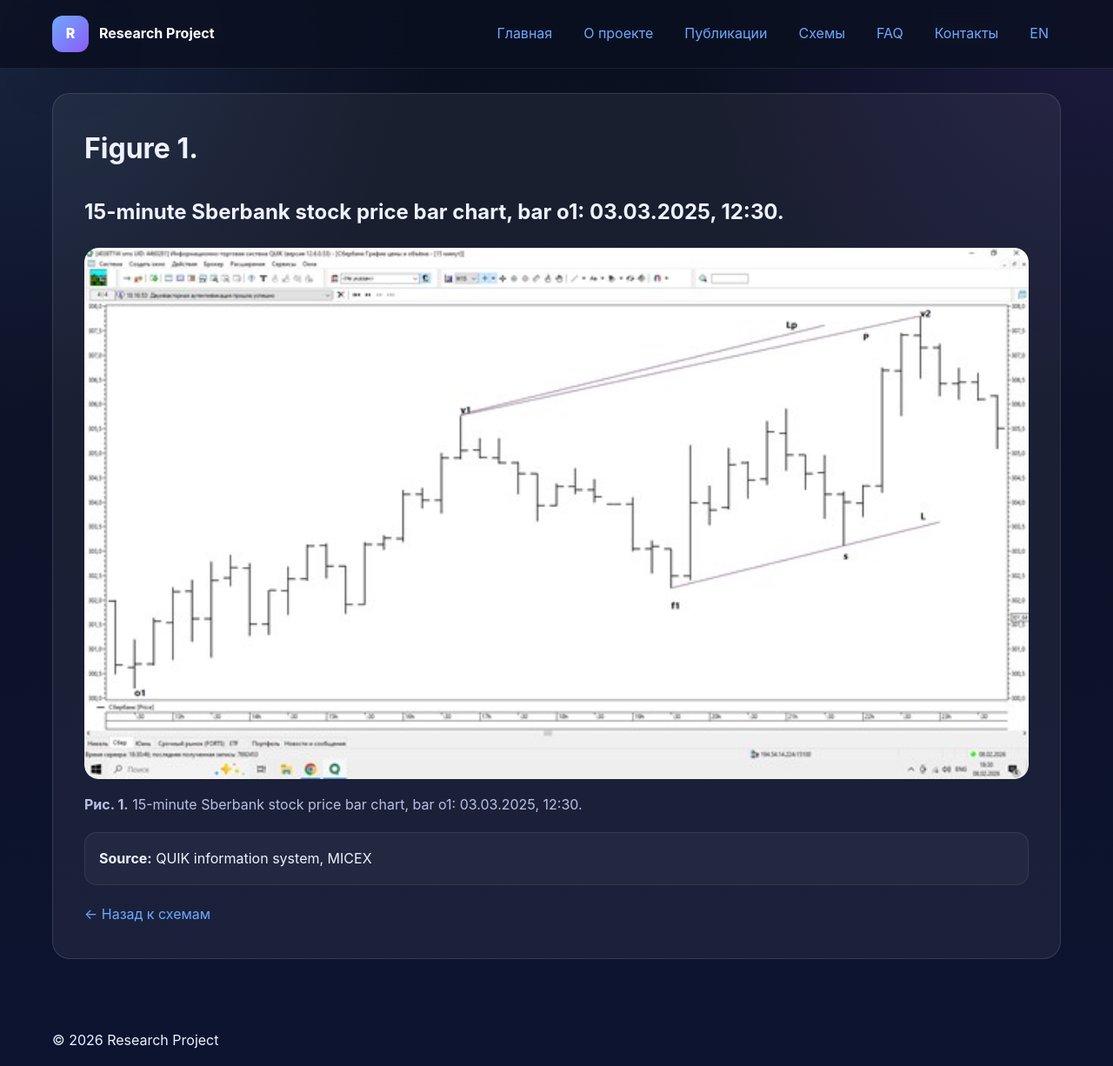
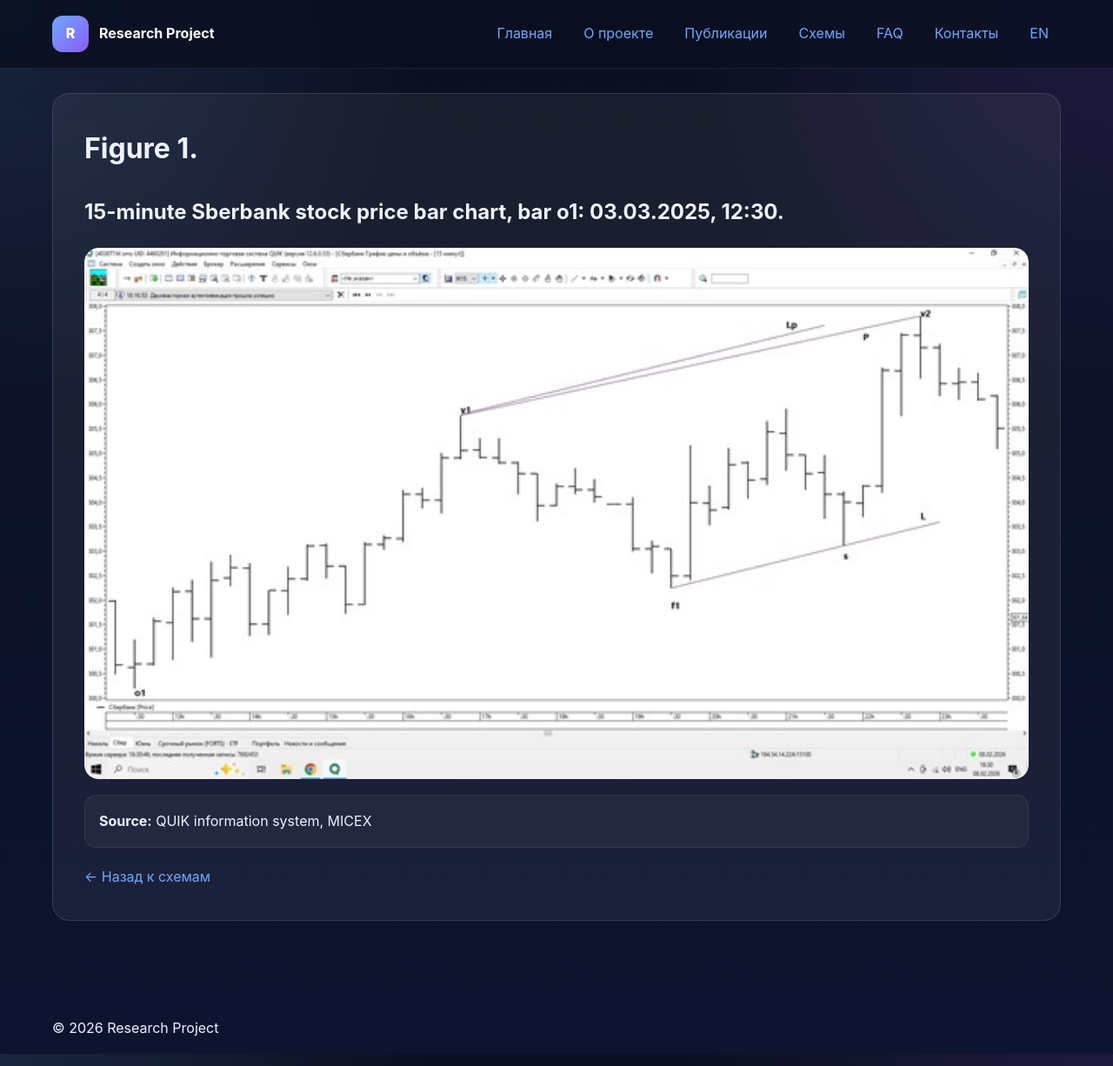
Before and after one commit to naoumov-ilia/naoumov-ilia.github.io, a Jekyll site: the page built from ru/diagrams/graph-1.md, in a window 1280 px wide and 1226 px high. Shown: the whole window at 87% size. Built offline with Jekyll 4.4.1, drawn with Linux system fonts in a browser that asks for light colours.

Commit message:
Update graph-1.md

```diff
--- a/ru/diagrams/graph-1.md
+++ b/ru/diagrams/graph-1.md
@@ -9,12 +9,12 @@ permalink: /ru/diagrams/graph-1/
 
 ## 15-minute Sberbank stock price bar chart, bar о1: 03.03.2025, 12:30.
 
-<a class="single-diagram-image-link" href="{{ '/assets/images/graph-1.png' | relative_url }}" data-title=" 1">
+<a class="single-diagram-image-link" href="{{ '/assets/images/graph-1.png' | relative_url }}" data-title="  Figure 1 15-minute Sberbank stock price bar chart, bar о1: 03.03.2025, 12:30.">
   <img class="single-diagram-image" src="{{ '/assets/images/graph-1.png' | relative_url }}" alt="Волновое движение">
 </a>
 
 <p class="single-diagram-caption">
-  <strong>Рис. 1.</strong> 15-minute Sberbank stock price bar chart, bar о1: 03.03.2025, 12:30.
+  <strong> </strong>
 </p>
 
 <div class="single-diagram-source">
```
